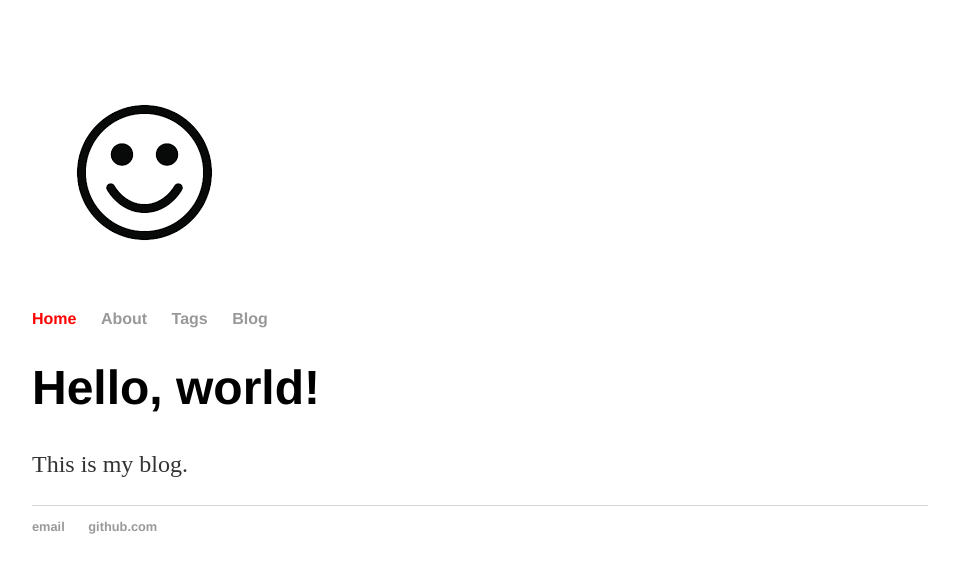
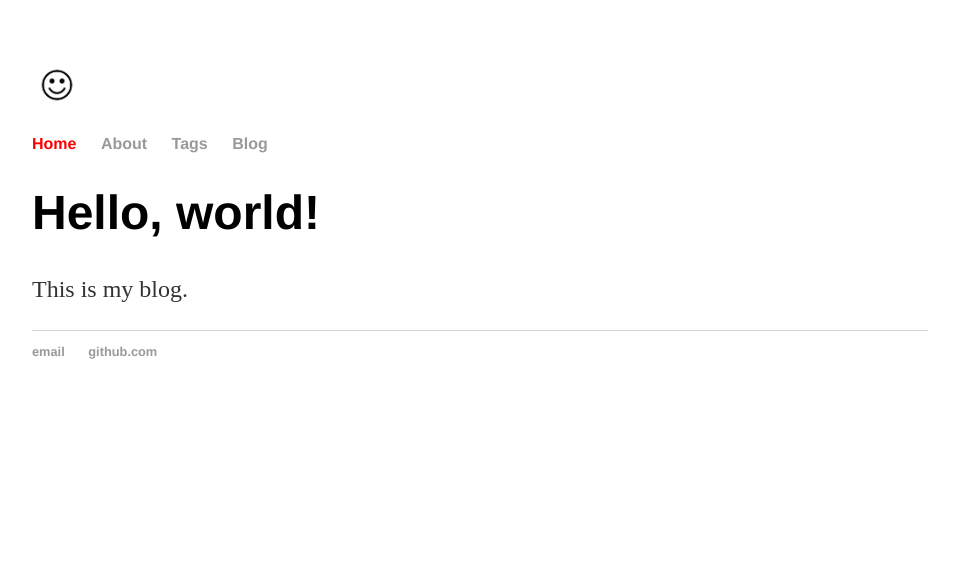
Before and after one commit to MinChunJheng/MinChunJheng.github.io, a Jekyll site: the page built from index.html, in a window 1280 px wide. Shown: the top 573 px of the page, without its empty margins (160-1119 px from the left). Built offline with Jekyll 4.4.1, drawn with Linux system fonts in a browser that asks for light colours.

Commit message:
Update default.html
img size

```diff
--- a/_layouts/default.html
+++ b/_layouts/default.html
@@ -6,7 +6,7 @@
 			<link rel="stylesheet" type="text/css" href="/css/main.css">
 		</head>
 		<body>
-			<h4><a href="/"><img src="/img/smile.png" alt="logo"></a></h1>
+			<h4><a href="/"><img src="/img/smile.png" alt="logo" width="50" height="50"></a></h1>
 			{% include navigation.html %}
 			<div class="container">
 
```
